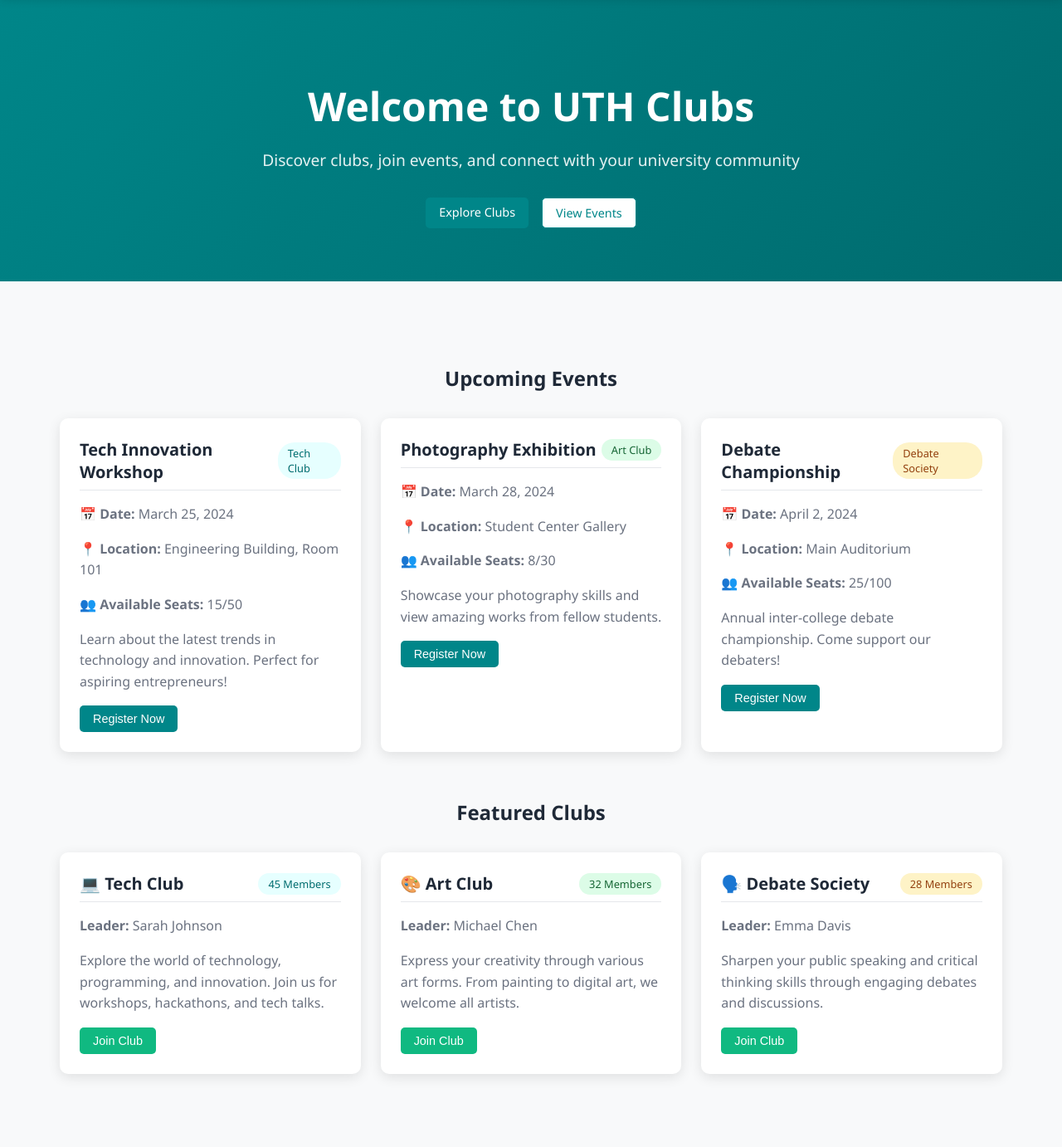
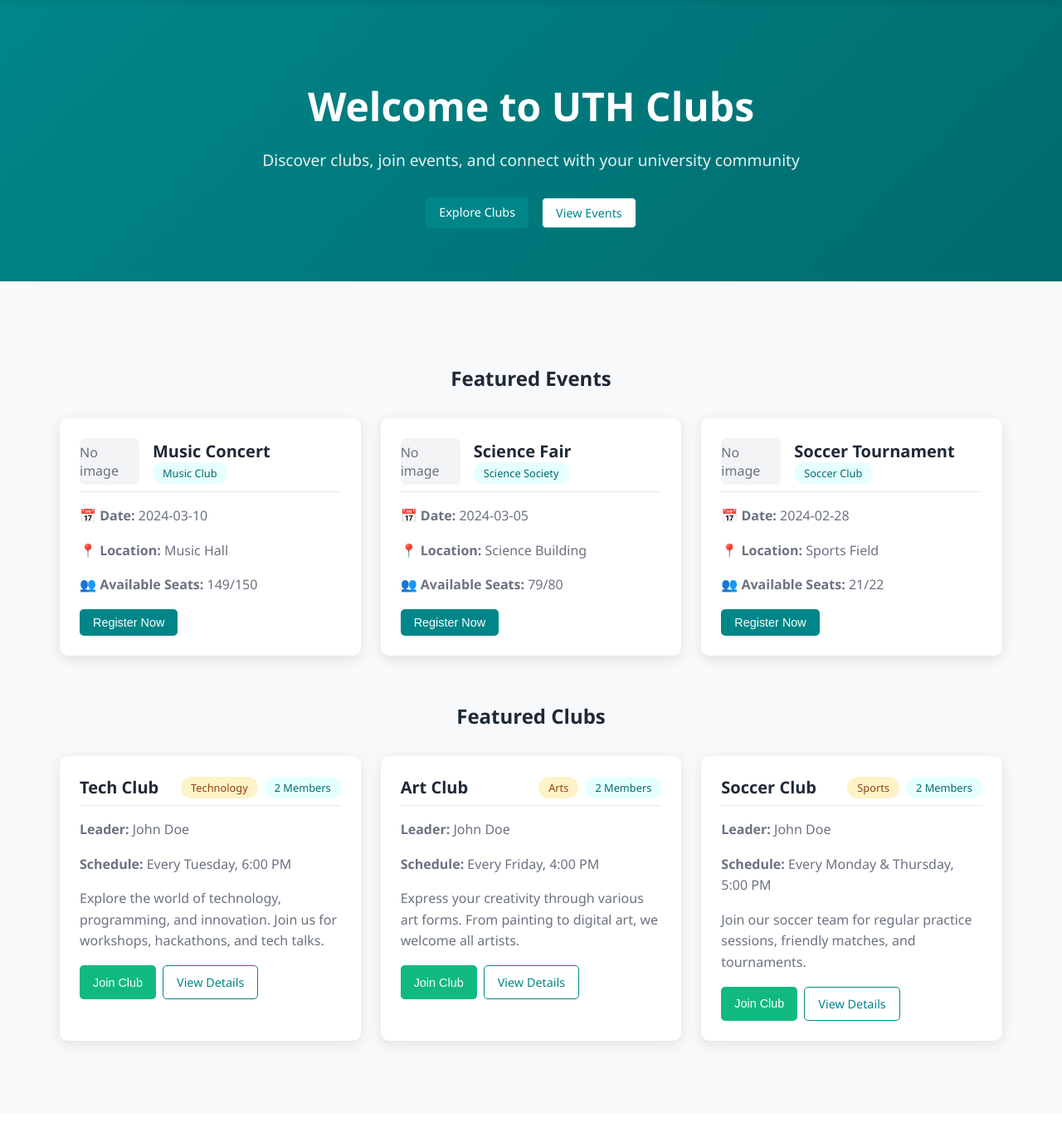
Before and after one commit to phamson1928/UTH-clubs, a PHP site: page / in a window 1280 px wide. Shown: the part 70-1452 px from the top of the page at 83% size. After the commit the page ends 1334 px from the top, so only its background shows below. Run offline with PHP 8.4, Linux system fonts and the light colour scheme; data comes from the database, SQL or seed files in the repository.

Commit message:
Enhance home page to display featured events and clubs with additional details. Include event images, available seats, and club leader information. Add new images for clubs and events.

```diff
--- a/pages/home.php
+++ b/pages/home.php
@@ -1,97 +1,111 @@
+<?php
+// Featured: show 3 most recent events (representative, no date filtering)
+try {
+    $upStmt = $pdo->query("SELECT e.id, e.name, e.date, e.location, e.max_participants, e.event_image,
+                                  c.name AS club_name,
+                                  (e.max_participants - (SELECT COUNT(*) FROM event_registrations er WHERE er.event_id = e.id)) AS seats_left
+                           FROM events e
+                           LEFT JOIN clubs c ON c.id = e.club_id
+                           ORDER BY e.date DESC
+                           LIMIT 3");
+    $upcoming = $upStmt->fetchAll(PDO::FETCH_ASSOC);
+} catch (Exception $e) {
+    $upcoming = [];
+}
+// Featured clubs (top 3 by members)
+try {
+    $fcStmt = $pdo->query("SELECT c.id, c.name, c.description, c.category, c.schedule_meeting,
+                                  (SELECT COUNT(*) FROM club_members cm WHERE cm.club_id = c.id) AS member_count,
+                                  u.name AS leader_name
+                           FROM clubs c
+                           LEFT JOIN users u ON u.id = c.leader_id
+                           ORDER BY member_count DESC
+                           LIMIT 3");
+    $featuredClubs = $fcStmt->fetchAll(PDO::FETCH_ASSOC);
+} catch (Exception $e) {
+    $featuredClubs = [];
+}
+?>
 <!-- Home Section -->
-<div id="home" class="section active">
+<div id="home" class="section<?php echo ($activeSection === 'home') ? ' active' : ''; ?>">
     <div class="hero">
         <h1>Welcome to UTH Clubs</h1>
         <p>Discover clubs, join events, and connect with your university community</p>
         <div style="display: flex; gap: 1rem; justify-content: center; flex-wrap: wrap;">
-            <a href="#" class="btn btn-primary" onclick="showSection('clubs')">Explore Clubs</a>
-            <a href="#" class="btn btn-secondary" onclick="showSection('events')">View Events</a>
+            <a href="#" class="btn btn-primary" onclick="showSection('clubs'); return false;">Explore Clubs</a>
+            <a href="#" class="btn btn-secondary" onclick="showSection('events'); return false;">View Events</a>
         </div>
     </div>
 
     <div class="container">
-        <h2 style="text-align: center; margin-bottom: 2rem; color: #1f2937;">Upcoming Events</h2>
+        <h2 style="text-align: center; margin-bottom: 2rem; color: #1f2937;">Featured Events</h2>
         <div class="card-grid" id="upcomingEvents">
+            <?php foreach ($upcoming as $ev): ?>
             <div class="card">
                 <div class="card-header">
-                    <div class="card-title">Tech Innovation Workshop</div>
-                    <span class="badge badge-info">Tech Club</span>
+                    <div style="display:flex; gap:1rem; align-items:center;">
+                        <?php if (!empty($ev['event_image'])): ?>
+                            <?php $imgFile = basename($ev['event_image']); ?>
+                            <img src="uploads/events/<?php echo htmlspecialchars($imgFile); ?>" alt="<?php echo htmlspecialchars($ev['name']); ?>" style="width:72px; height:56px; object-fit:cover; border-radius:6px; cursor:pointer;" onclick="showImageModal('uploads/events/<?php echo htmlspecialchars($imgFile); ?>','<?php echo htmlspecialchars($ev['name']); ?>')">
+                        <?php else: ?>
+                            <div style="width:72px; height:56px; background:#f3f4f6; display:flex; align-items:center; justify-content:center; border-radius:6px; color:#6b7280;">No image</div>
+                        <?php endif; ?>
+                        <div>
+                            <div class="card-title"><?php echo htmlspecialchars($ev['name']); ?></div>
+                            <span class="badge badge-info"><?php echo htmlspecialchars($ev['club_name']); ?></span>
+                        </div>
+                    </div>
                 </div>
                 <div class="card-content">
-                    <p><strong>📅 Date:</strong> March 25, 2024</p>
-                    <p><strong>📍 Location:</strong> Engineering Building, Room 101</p>
-                    <p><strong>👥 Available Seats:</strong> 15/50</p>
-                    <p>Learn about the latest trends in technology and innovation. Perfect for aspiring entrepreneurs!</p>
-                    <button class="btn btn-primary" onclick="registerForEvent(1)">Register Now</button>
+                    <p><strong>📅 Date:</strong> <?php echo htmlspecialchars($ev['date']); ?></p>
+                    <p><strong>📍 Location:</strong> <?php echo htmlspecialchars($ev['location']); ?></p>
+                    <p><strong>👥 Available Seats:</strong> <?php echo max(0, (int)$ev['seats_left']); ?>/<?php echo (int)$ev['max_participants']; ?></p>
+                    <button class="btn btn-primary" onclick="registerForEvent(<?php echo (int)$ev['id']; ?>)">Register Now</button>
                 </div>
             </div>
-
-            <div class="card">
-                <div class="card-header">
-                    <div class="card-title">Photography Exhibition</div>
-                    <span class="badge badge-success">Art Club</span>
-                </div>
-                <div class="card-content">
-                    <p><strong>📅 Date:</strong> March 28, 2024</p>
-                    <p><strong>📍 Location:</strong> Student Center Gallery</p>
-                    <p><strong>👥 Available Seats:</strong> 8/30</p>
-                    <p>Showcase your photography skills and view amazing works from fellow students.</p>
-                    <button class="btn btn-primary" onclick="registerForEvent(2)">Register Now</button>
-                </div>
-            </div>
-
-            <div class="card">
-                <div class="card-header">
-                    <div class="card-title">Debate Championship</div>
-                    <span class="badge badge-warning">Debate Society</span>
-                </div>
-                <div class="card-content">
-                    <p><strong>📅 Date:</strong> April 2, 2024</p>
-                    <p><strong>📍 Location:</strong> Main Auditorium</p>
-                    <p><strong>👥 Available Seats:</strong> 25/100</p>
-                    <p>Annual inter-college debate championship. Come support our debaters!</p>
-                    <button class="btn btn-primary" onclick="registerForEvent(3)">Register Now</button>
-                </div>
-            </div>
+            <?php endforeach; ?>
+            <?php if (empty($upcoming)): ?>
+            <div>No events to show.</div>
+            <?php endif; ?>
         </div>
 
         <h2 style="text-align: center; margin-bottom: 2rem; color: #1f2937;">Featured Clubs</h2>
         <div class="card-grid">
-            <div class="card">
+            <?php foreach ($featuredClubs as $fc): ?>
+            <?php
+                $category = htmlspecialchars($fc['category'] ?: '');
+                $schedule = htmlspecialchars($fc['schedule_meeting'] ?: '');
+                $desc = trim($fc['description']);
+                $desc = $desc ? htmlspecialchars(mb_strimwidth($desc, 0, 160, '...')) : '';
+            ?>
+            <div class="card" data-category="<?php echo strtolower($category); ?>">
                 <div class="card-header">
-                    <div class="card-title">💻 Tech Club</div>
-                    <span class="badge badge-info">45 Members</span>
+                    <div class="card-title"><?php echo htmlspecialchars($fc['name']); ?></div>
+                    <div style="display:flex; gap:.5rem; align-items:center;">
+                        <?php if ($category): ?>
+                        <span class="badge badge-warning"><?php echo ucfirst($category); ?></span>
+                        <?php endif; ?>
+                        <span class="badge badge-info"><?php echo (int)$fc['member_count']; ?> Members</span>
+                    </div>
                 </div>
                 <div class="card-content">
-                    <p><strong>Leader:</strong> Sarah Johnson</p>
-                    <p>Explore the world of technology, programming, and innovation. Join us for workshops, hackathons, and tech talks.</p>
-                    <button class="btn btn-success" onclick="joinClub(1)">Join Club</button>
+                    <p><strong>Leader:</strong> <?php echo htmlspecialchars($fc['leader_name'] ?: 'N/A'); ?></p>
+                    <?php if ($schedule): ?>
+                    <p><strong>Schedule:</strong> <?php echo $schedule; ?></p>
+                    <?php endif; ?>
+                    <?php if ($desc): ?>
+                    <p><?php echo $desc; ?></p>
+                    <?php endif; ?>
+                    <div style="display:flex; gap:.5rem; flex-wrap:wrap;">
+                        <button class="btn btn-success" onclick="joinClub(<?php echo (int)$fc['id']; ?>)">Join Club</button>
+                        <a class="btn btn-secondary" href="?section=clubDetails&club_id=<?php echo (int)$fc['id']; ?>">View Details</a>
+                    </div>
                 </div>
             </div>
-
-            <div class="card">
-                <div class="card-header">
-                    <div class="card-title">🎨 Art Club</div>
-                    <span class="badge badge-success">32 Members</span>
-                </div>
-                <div class="card-content">
-                    <p><strong>Leader:</strong> Michael Chen</p>
-                    <p>Express your creativity through various art forms. From painting to digital art, we welcome all artists.</p>
-                    <button class="btn btn-success" onclick="joinClub(2)">Join Club</button>
-                </div>
-            </div>
-
-            <div class="card">
-                <div class="card-header">
-                    <div class="card-title">🗣️ Debate Society</div>
-                    <span class="badge badge-warning">28 Members</span>
-                </div>
-                <div class="card-content">
-                    <p><strong>Leader:</strong> Emma Davis</p>
-                    <p>Sharpen your public speaking and critical thinking skills through engaging debates and discussions.</p>
-                    <button class="btn btn-success" onclick="joinClub(3)">Join Club</button>
-                </div>
-            </div>
+            <?php endforeach; ?>
+            <?php if (empty($featuredClubs)): ?>
+            <div>No clubs to show.</div>
+            <?php endif; ?>
         </div>
     </div>
 </div>
```
Also changed, not shown: uploads/clubs/club_68dfb619c28f36.84254404.jpg (added), uploads/events/event_6cef8a4a77c870a8.jpg (added).
